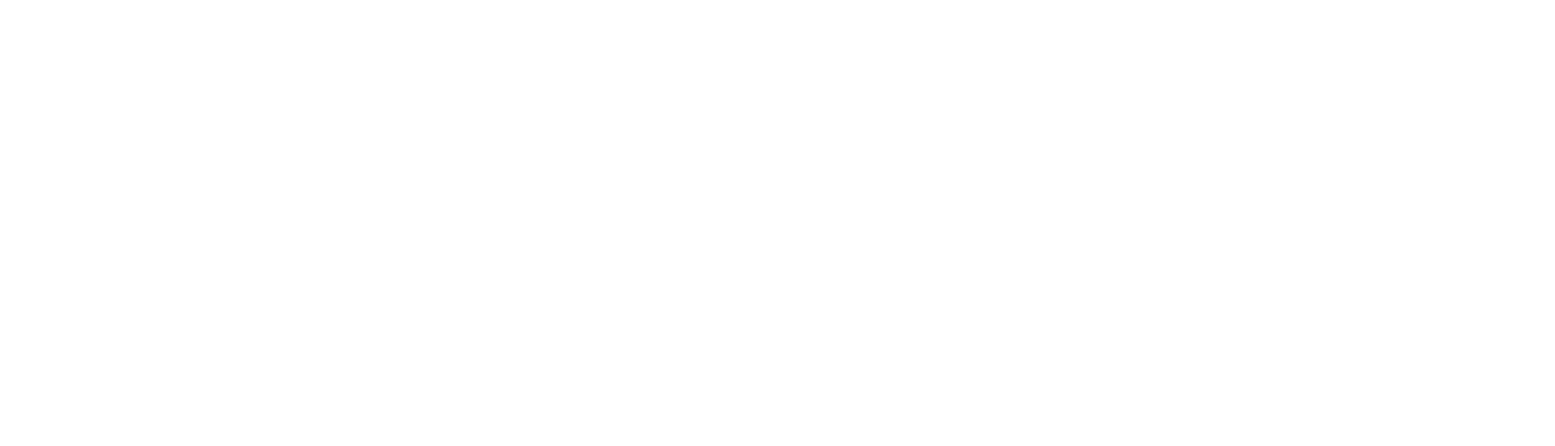
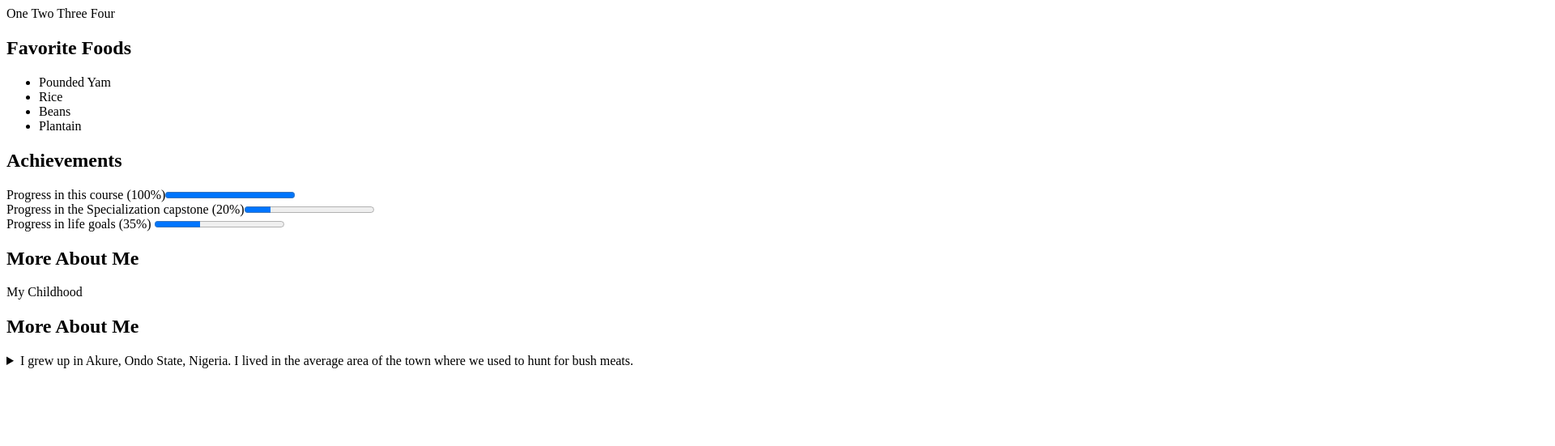
Before and after one commit to ismailadekunle/Project-Description, a website: page index.html in a window 1280 px wide. Shown: the top 551 px of the page at 81% size, 1920 px wide, since content can reach past the window. Drawn offline with Linux system fonts and the light colour scheme; files that its build step writes are made by us from their sources; files whose address does not match are found by name.

Commit message:
Add project description

```diff
--- a/index.html
+++ b/index.html
@@ -1,12 +1,47 @@
 <!DOCTYPE html>
 <html lang="en">
 <head>
-    <meta charset="UTF-8" />
+	<meta charset="UTF-8">
    <meta name="viewport" content="width=device-width, initial-scale=1.0" />
-    <title>Document</title>
-    <link rel="stylesheet" href="index.css" />
+	<title>Jimoh Ismail Adekunle</title>
 	</head>
 	<body>
-    <h1>Hello!</h1>
+		<section>
+		<nav>
+			<a>One</a>
+			<a>Two</a>
+			<a>Three</a>
+			<a>Four</a>
+		</nav>
+		</section>
+		<section>
+			<h2>Favorite Foods</h2>
+			<ul>
+				<li>Pounded Yam</li>
+				<li>Rice</li>
+				<li>Beans</li>
+				<li>Plantain</li>
+			</ul>
+		</section>
+		<section>
+	<h2>Achievements</h2>
+<p> Progress in this course (100%)<progress value="100" max="100"></progress><br>
+            Progress in the Specialization capstone (20%)<progress value="20" max="100"></progress><br>
+         Progress in life goals (35%) <progress value="35" max="100"></progress>
+
+        </p>
+</section>
+<section>
+	<h2>More About Me</h2>
+	<p>My Childhood</p>
+<section>
+    <h2>More About Me</h2>
+    <details>
+    <summary>I grew up in Akure, Ondo State, Nigeria. I lived in the average area of the town where we used to hunt for bush meats. </summary>
+	<img src="http://www.intro-webdesign.com/images/newlogo.png" alt=""/>
+	<p>This page was created by Jimoh Ismail Adekunle & Collen Van Lent. To learn more about web design, visit http://intro-webdesign.com/</p>
+
+    </details>
+</section>
 	</body>
 	</html>
```
Also changed, not shown: .stylelintrc.json. Lines whose indentation alone changed are shown as unchanged.
